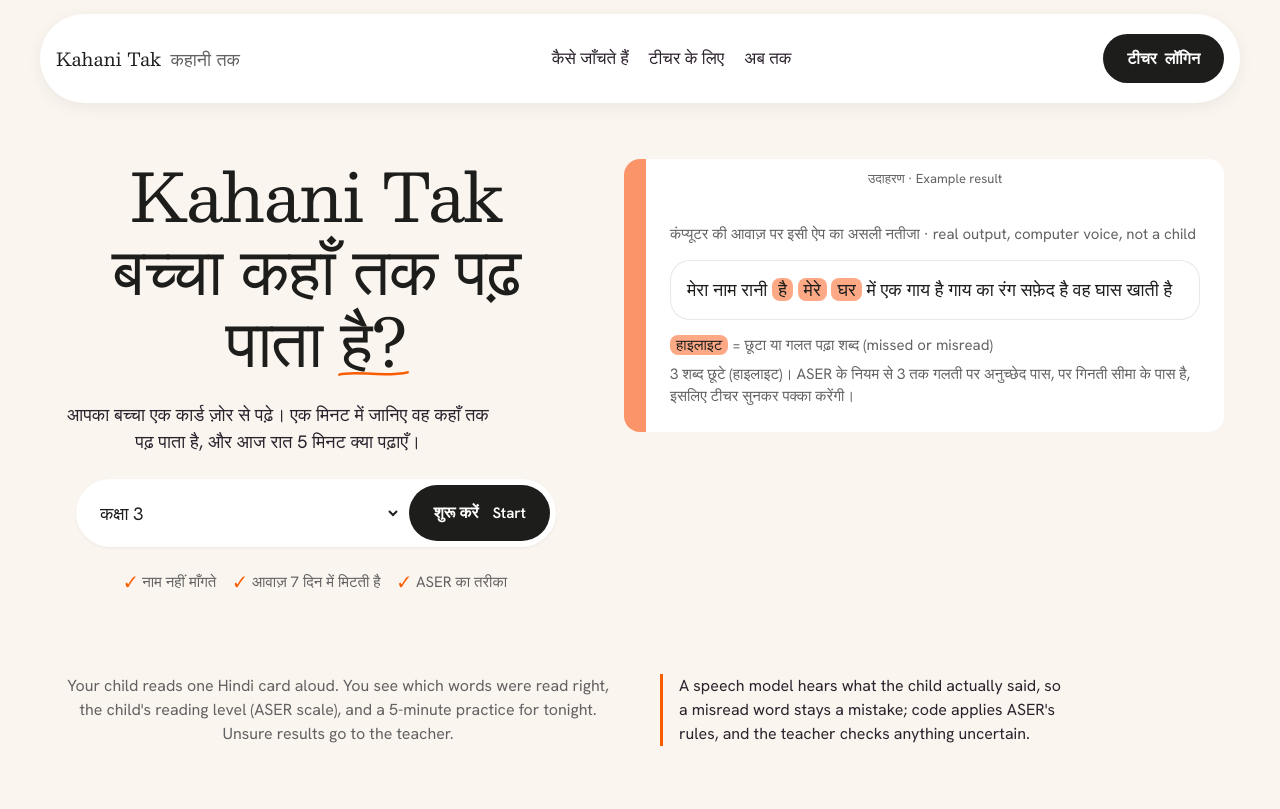
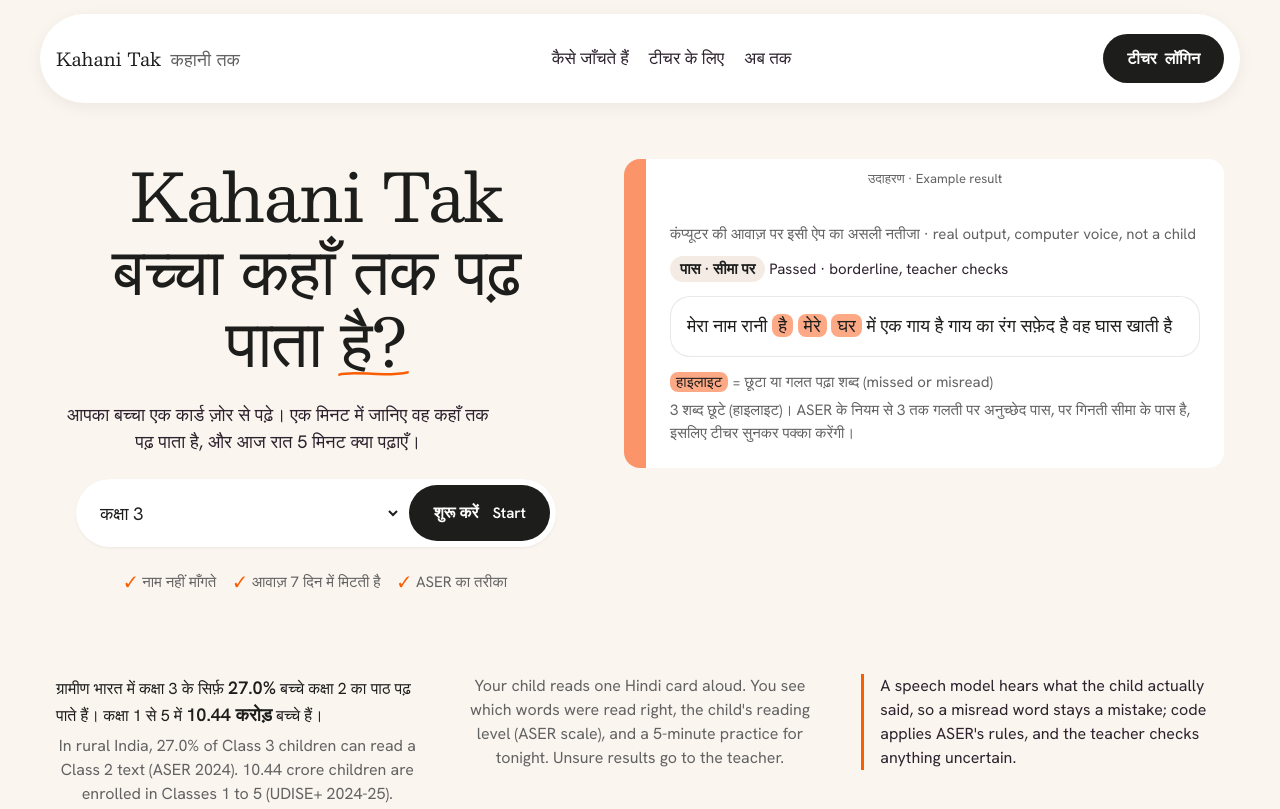
Before and after one commit to kinnuworks/kahani-tak, a plain HTML site: page kahani/static/index.html in a window 1280 px wide. Shown: the top 809 px of the page. Drawn offline with nearby package versions, Linux system fonts and the light colour scheme; a web font is replaced by a local one.

Commit message:
First screen states the problem's size with sources; example marked as a borderline pass
27.0% of rural Class 3 children read a Class 2 text (ASER 2024) and 10.44 crore children in
Classes 1 to 5 (UDISE+ 2024-25), in Hindi and English. The example result now says plainly that it
passed but sits at the line, so the teacher checks it.

```diff
--- a/kahani/static/app.css
+++ b/kahani/static/app.css
@@ -50,7 +50,7 @@ table { width: 100%; border-collapse: collapse; } td, th { text-align: left; pad
 .grid div { background: var(--sheet-2); border-radius: var(--r-card, 12px); padding: 12px; }
 .tap span { cursor: pointer; padding: 2px 3px; border-radius: 6px; }
 .en-inline { font-size: 15px; margin-left: 6px; }
-.kt-under { display: grid; grid-template-columns: 1fr 1fr; gap: 40px; padding-block: 8px 56px; align-items: start; }
+.kt-under { display: grid; grid-template-columns: 1fr 1fr 1fr; gap: 40px; padding-block: 8px 56px; align-items: start; }
 @media (max-width: 760px) { .kt-under { grid-template-columns: 1fr; gap: 16px; } }
 .check.kt-need { outline: 3px solid var(--act); outline-offset: 6px; border-radius: 6px; }
 .kt-only-a, .kt-only-b, .kt-only-c { display: none; }
@@ -91,3 +91,8 @@ table { width: 100%; border-collapse: collapse; } td, th { text-align: left; pad
 .tap .marked span { min-height: 48px; min-width: 48px; display: inline-flex; align-items: center; justify-content: center; padding: 6px 12px; border-radius: 12px; border: 1px solid var(--rule); font-size: 22px; }
 .tap .marked span.bad { background: var(--bad-bg); }
 .kt-play { margin: 8px 0 12px; }
+.kt-fact { margin: 0; font-size: 16px; color: var(--ink); }
+.kt-fact b { font-weight: 600; font-size: 18px; }
+.kt-fact .kt-en { display: block; margin-top: 6px; }
+.kt-status { margin: 10px 0 0; font-size: 15px; color: var(--ink-2); }
+.kt-status__pill { display: inline-block; background: var(--sheet-2); color: var(--ink); border-radius: 999px; padding: 2px 10px; font-weight: 600; }
--- a/kahani/static/index.html
+++ b/kahani/static/index.html
@@ -50,6 +50,7 @@
           </div>
           <div class="ui-window__body">
             <p class="small">कंप्यूटर की आवाज़ पर इसी ऐप का असली नतीजा <span lang="en">· real output, computer voice, not a child</span></p>
+            <p class="kt-status"><span class="kt-status__pill">पास · सीमा पर</span> <span lang="en">Passed · borderline, teacher checks</span></p>
             <div class="card marked kt-mark" lang="hi"></div>
             <p class="small kt-key"><span class="kt-key-bad">हाइलाइट</span> = छूटा या गलत पढ़ा शब्द <span lang="en">(missed or misread)</span></p>
             <p class="small" id="example-line"></p>
@@ -58,6 +59,7 @@
       </div>
     </div>
     <div class="kt-under ui-page">
+      <p class="kt-fact">ग्रामीण भारत में कक्षा 3 के सिर्फ़ <b>27.0%</b> बच्चे कक्षा 2 का पाठ पढ़ पाते हैं। कक्षा 1 से 5 में <b>10.44 करोड़</b> बच्चे हैं। <span class="kt-en" lang="en">In rural India, 27.0% of Class 3 children can read a Class 2 text (ASER 2024). 10.44 crore children are enrolled in Classes 1 to 5 (UDISE+ 2024-25).</span></p>
       <p class="kt-en" lang="en">Your child reads one Hindi card aloud. You see which words were read right, the child's reading level (ASER scale), and a 5-minute practice for tonight. Unsure results go to the teacher.</p>
       <p class="ui-hero__why" lang="en">A speech model hears what the child actually said, so a misread word stays a mistake; code applies ASER's rules, and the teacher checks anything uncertain.</p>
     </div>
```
